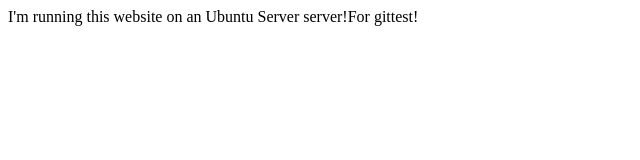
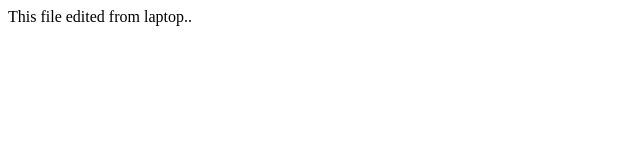
Before and after one commit to mbijeesh/gittest, a plain HTML site: page index.html in a window 1280 px wide. Shown: the whole page, without its empty margins (0-640 px from the left). Drawn offline with Linux system fonts and the light colour scheme.

Commit message:
edited from laptop

```diff
--- a/index.html
+++ b/index.html
@@ -3,6 +3,6 @@
   <title> Ubuntu rocks! </title>
 </head>
 <body>
-  <p> I'm running this website on an Ubuntu Server server!For gittest!
+  <p> This file edited from laptop..
 </body>
 </html>
```
